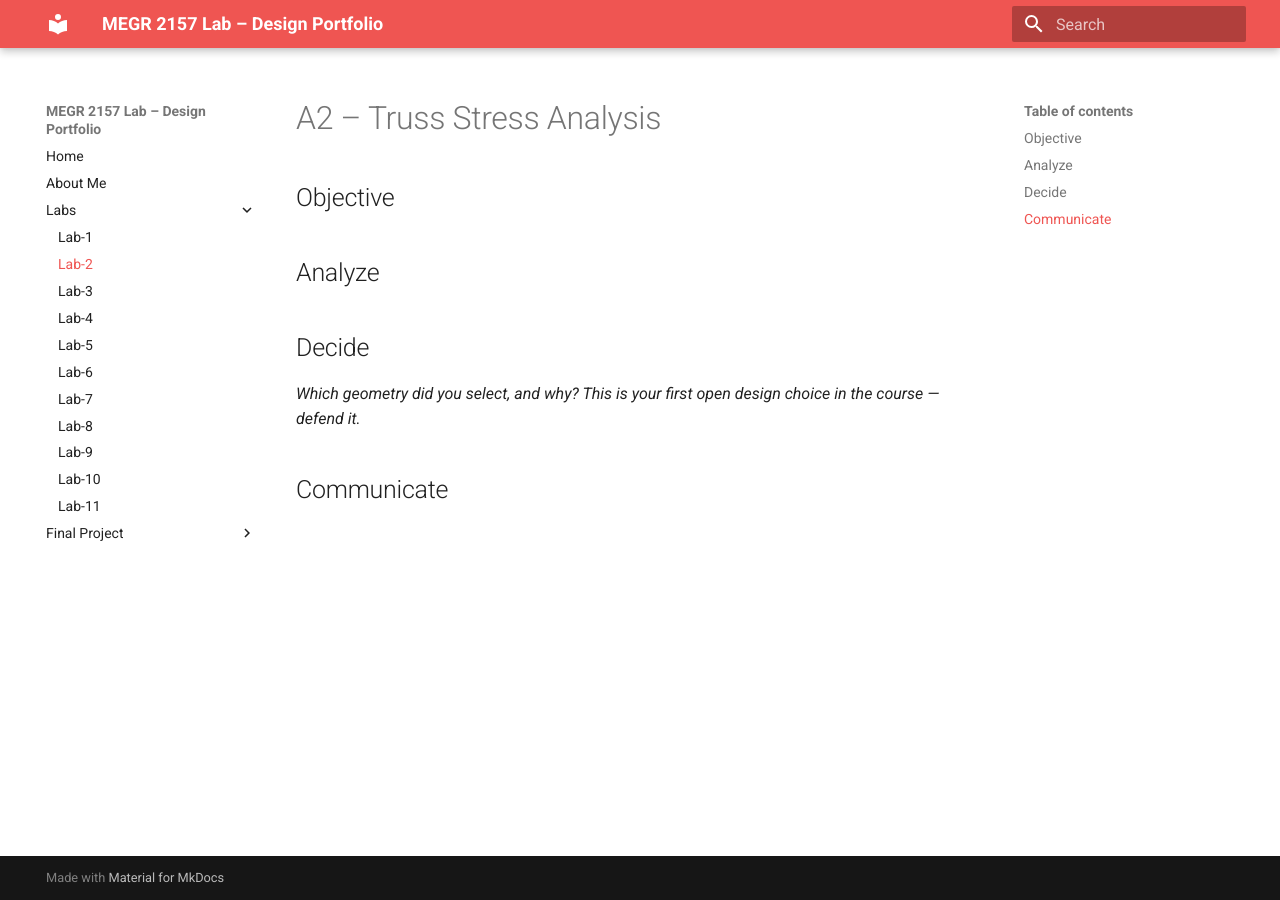
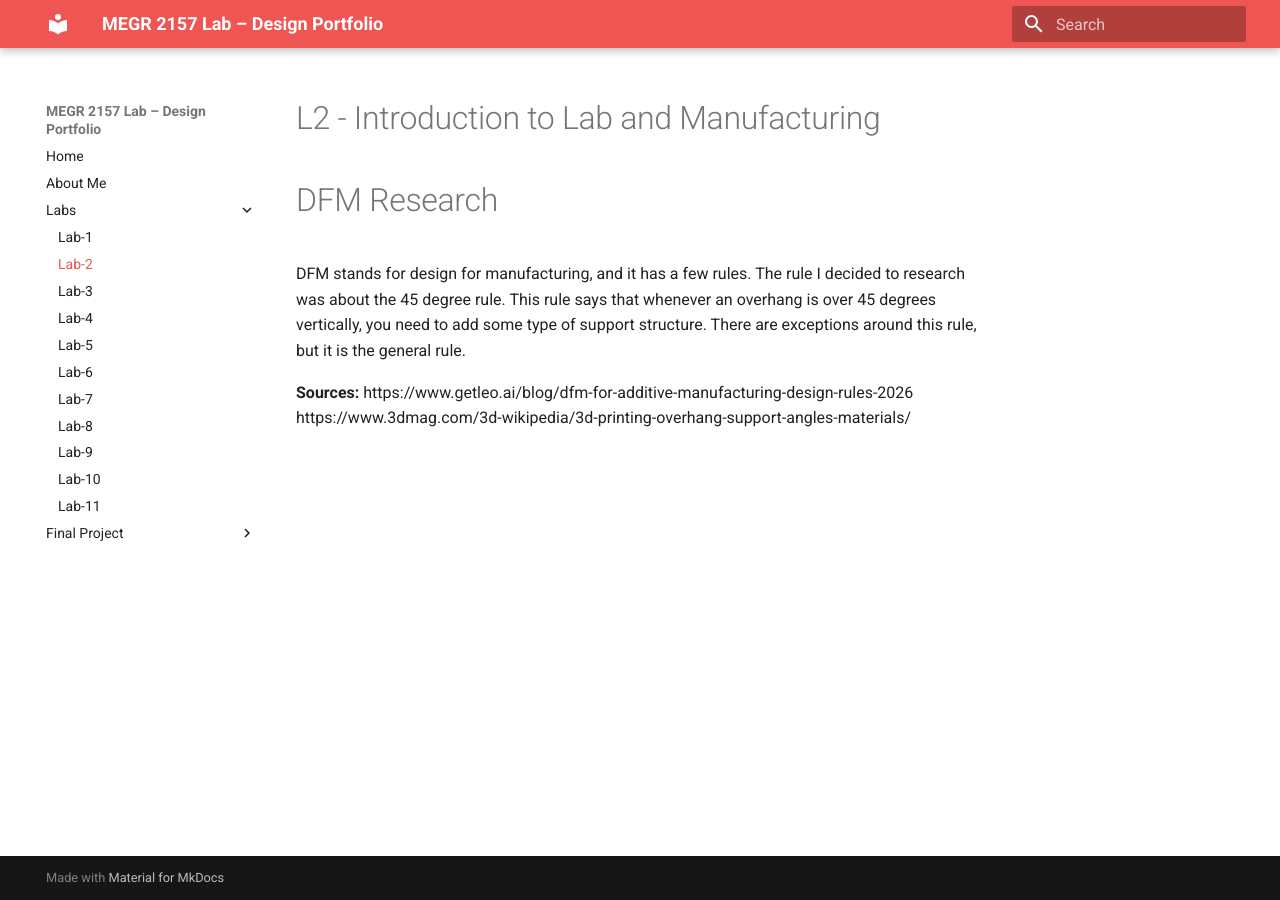
Before and after one commit to AndyChwalik/andy-chwalik-portfolio, an MkDocs documentation site: the page built from docs/Labs/L02/index.md, in a window 1280 px wide. Built offline with MkDocs 1.6.1 and Material for MkDocs 9.7.7, drawn with Linux system fonts in a browser that asks for light colours.

Commit message:
DFMResearch.md
Research for DFM

```diff
--- a/docs/Labs/L02/index.md
+++ b/docs/Labs/L02/index.md
@@ -1,12 +1,8 @@
-# A2 – Truss Stress Analysis
+# L2 - Introduction to Lab and Manufacturing
 
-## Objective
+# DFM Research
+DFM stands for design for manufacturing, and it has a few rules. The rule I decided to research was about the 45 degree rule. This rule says that whenever an overhang is over 45 degrees vertically, you need to add some type of support structure. There are exceptions around this rule, but it is the general rule.
 
-
-## Analyze
-
-
-## Decide
-_Which geometry did you select, and why? This is your first open design choice in the course — defend it._
-
-## Communicate
+**Sources:**
+https://www.getleo.ai/blog/dfm-for-additive-manufacturing-design-rules-2026
+https://www.3dmag.com/3d-wikipedia/3d-printing-overhang-support-angles-materials/
```
